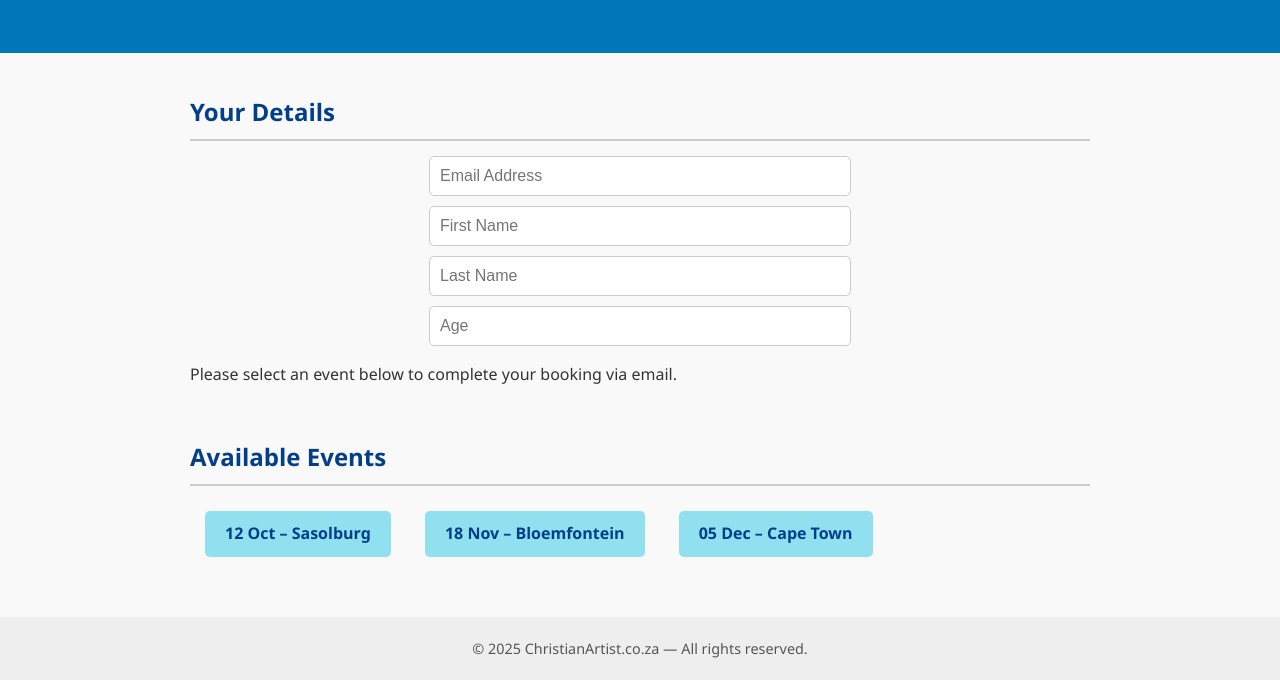
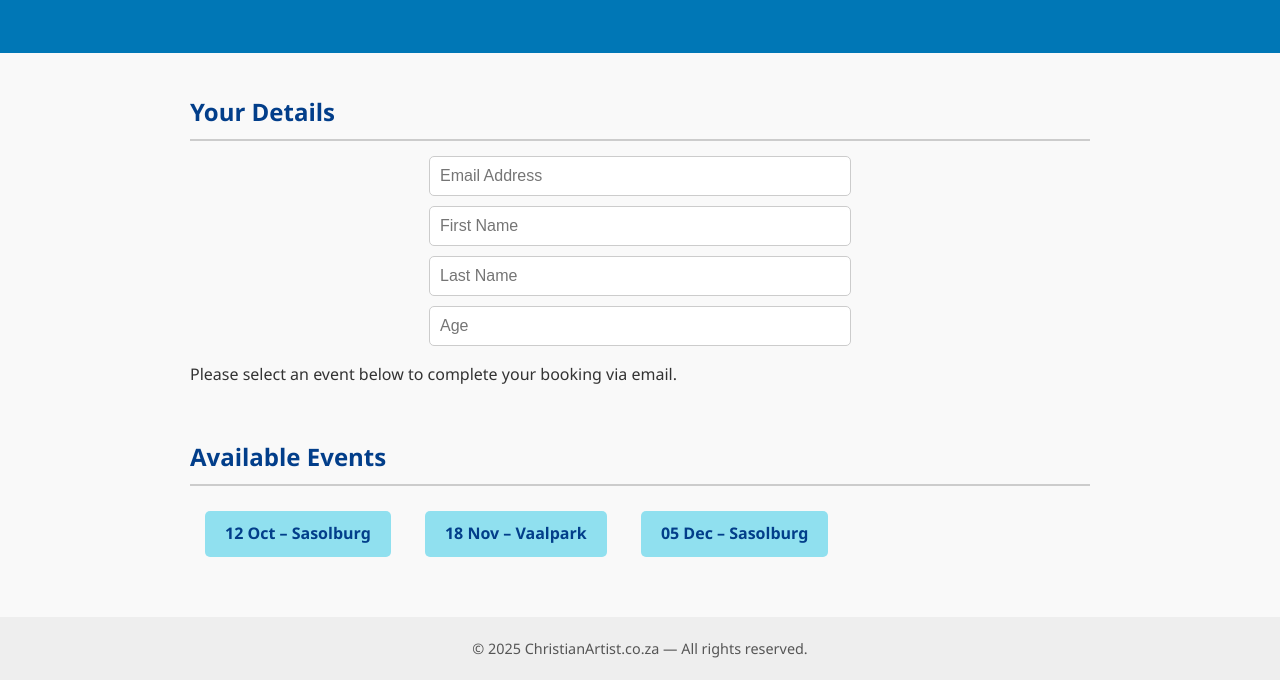
Before and after one commit to christianvn15-ui/-Christian17, a plain HTML site: page BookaSeat.html in a window 1280 px wide. Shown: the part 149-829 px from the top of the page. Drawn offline with Linux system fonts and the light colour scheme.

Commit message:
Update BookaSeat.html

```diff
--- a/BookaSeat.html
+++ b/BookaSeat.html
@@ -99,8 +99,8 @@
     <section>
       <h2>Available Events</h2>
       <a class="event-link" onclick="sendBookingEmail('12 October 2025 – Sasolburg')">12 Oct – Sasolburg</a>
-      <a class="event-link" onclick="sendBookingEmail('18 November 2025 – Bloemfontein')">18 Nov – Bloemfontein</a>
-      <a class="event-link" onclick="sendBookingEmail('05 December 2025 – Cape Town')">05 Dec – Cape Town</a>
+      <a class="event-link" onclick="sendBookingEmail('18 November 2025 – Vaalpark')">18 Nov – Vaalpark</a>
+      <a class="event-link" onclick="sendBookingEmail('05 December 2025 – Sasolburg')">05 Dec – Sasolburg</a>
     </section>
   </main>
 
```
